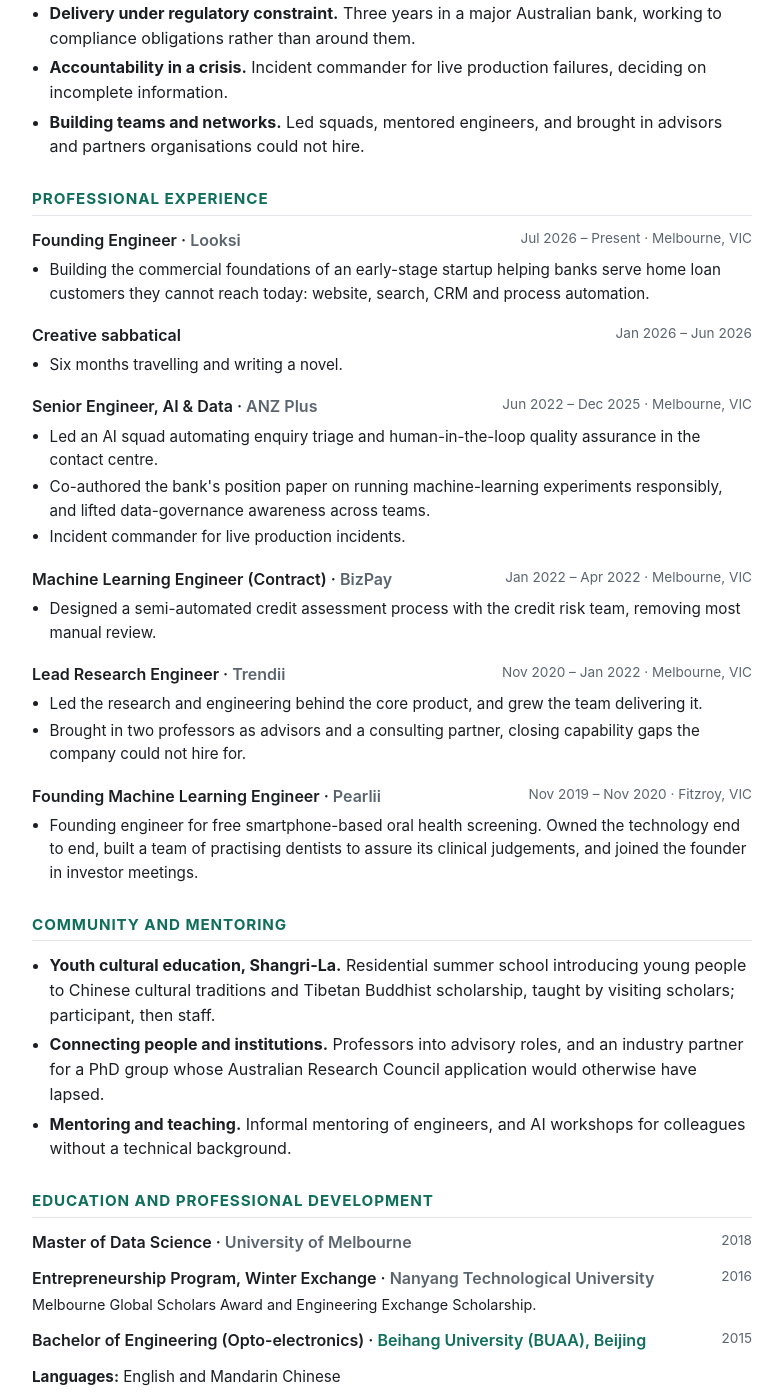
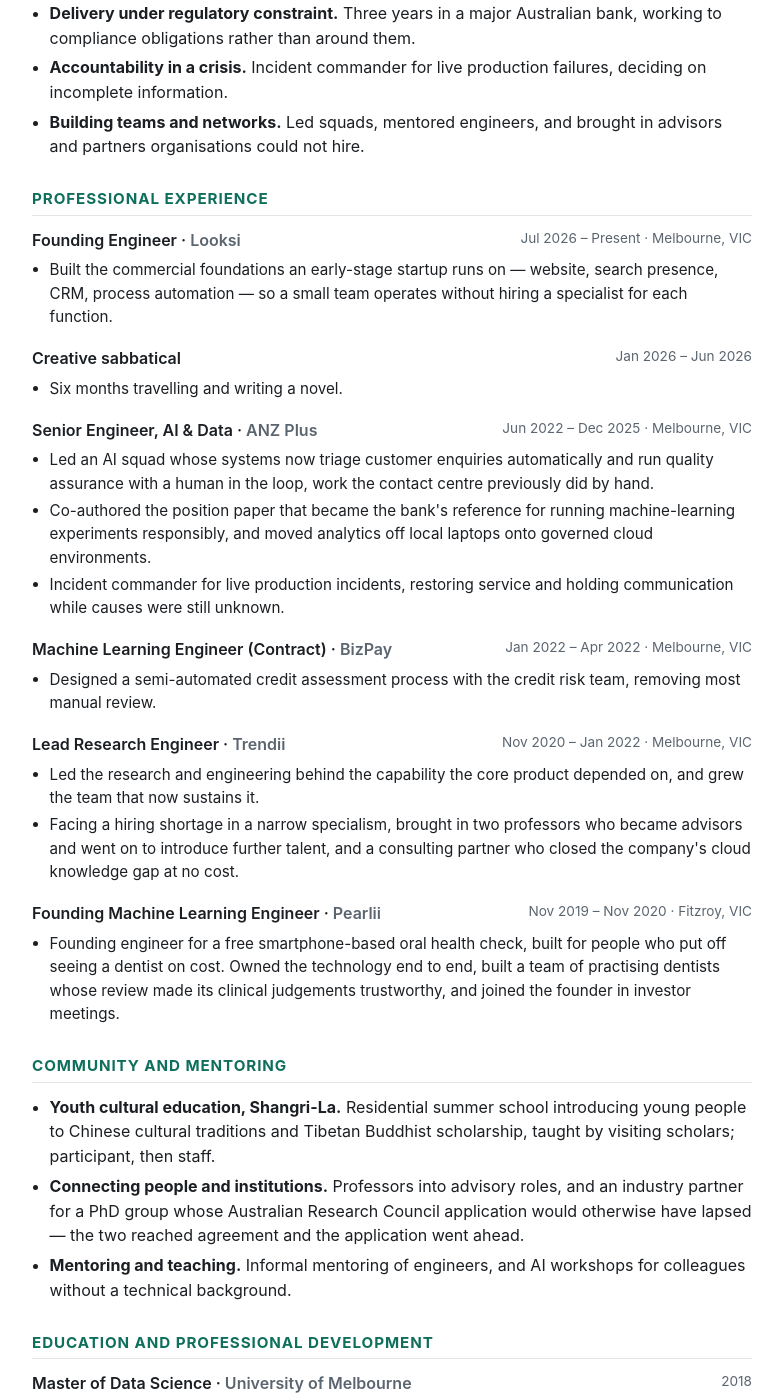
Before and after one commit to ruodingt/ruodingt.github.io, a Jekyll site: the page built from cv/index.md, in a window 1280 px wide and 1400 px high, scrolled down 789 px. Shown: the whole window, without its empty margins (248-1031 px from the left). Built offline with Jekyll 4.4.1, drawn with Linux system fonts in a browser that asks for light colours.

Commit message:
Rewrite experience bullets to land on outcomes, not activities
Each bullet now says what changed, drawn from the detail in the essay
answers: the advisors introduced further talent, the consulting partner
closed the cloud gap at no cost, the ARC application went ahead, the
contact centre no longer does triage by hand, analytics moved off local
laptops.

Co-Authored-By: Claude Opus 5 (1M context) <noreply@anthropic.com>

```diff
--- a/_data/cv.yml
+++ b/_data/cv.yml
@@ -28,7 +28,7 @@ experience:
     dates: "Jul 2026 &ndash; Present"
     location: "Melbourne, VIC"
     achievements:
-      - "Building the commercial foundations of an early-stage startup helping banks serve home loan customers they cannot reach today: website, search, CRM and process automation."
+      - "Built the commercial foundations an early-stage startup runs on &mdash; website, search presence, CRM, process automation &mdash; so a small team operates without hiring a specialist for each function."
   - title: "Creative sabbatical"
     dates: "Jan 2026 &ndash; Jun 2026"
     achievements:
@@ -38,9 +38,9 @@ experience:
     dates: "Jun 2022 &ndash; Dec 2025"
     location: "Melbourne, VIC"
     achievements:
-      - "Led an AI squad automating enquiry triage and human-in-the-loop quality assurance in the contact centre."
-      - "Co-authored the bank's position paper on running machine-learning experiments responsibly, and lifted data-governance awareness across teams."
-      - "Incident commander for live production incidents."
+      - "Led an AI squad whose systems now triage customer enquiries automatically and run quality assurance with a human in the loop, work the contact centre previously did by hand."
+      - "Co-authored the position paper that became the bank's reference for running machine-learning experiments responsibly, and moved analytics off local laptops onto governed cloud environments."
+      - "Incident commander for live production incidents, restoring service and holding communication while causes were still unknown."
   - company: "BizPay"
     title: "Machine Learning Engineer (Contract)"
     dates: "Jan 2022 &ndash; Apr 2022"
@@ -52,20 +52,20 @@ experience:
     dates: "Nov 2020 &ndash; Jan 2022"
     location: "Melbourne, VIC"
     achievements:
-      - "Led the research and engineering behind the core product, and grew the team delivering it."
-      - "Brought in two professors as advisors and a consulting partner, closing capability gaps the company could not hire for."
+      - "Led the research and engineering behind the capability the core product depended on, and grew the team that now sustains it."
+      - "Facing a hiring shortage in a narrow specialism, brought in two professors who became advisors and went on to introduce further talent, and a consulting partner who closed the company's cloud knowledge gap at no cost."
   - company: "Pearlii"
     title: "Founding Machine Learning Engineer"
     dates: "Nov 2019 &ndash; Nov 2020"
     location: "Fitzroy, VIC"
     achievements:
-      - "Founding engineer for free smartphone-based oral health screening. Owned the technology end to end, built a team of practising dentists to assure its clinical judgements, and joined the founder in investor meetings."
+      - "Founding engineer for a free smartphone-based oral health check, built for people who put off seeing a dentist on cost. Owned the technology end to end, built a team of practising dentists whose review made its clinical judgements trustworthy, and joined the founder in investor meetings."
 
 community:
   - title: "Youth cultural education, Shangri-La"
     detail: "Residential summer school introducing young people to Chinese cultural traditions and Tibetan Buddhist scholarship, taught by visiting scholars; participant, then staff."
   - title: "Connecting people and institutions"
-    detail: "Professors into advisory roles, and an industry partner for a PhD group whose Australian Research Council application would otherwise have lapsed."
+    detail: "Professors into advisory roles, and an industry partner for a PhD group whose Australian Research Council application would otherwise have lapsed &mdash; the two reached agreement and the application went ahead."
   - title: "Mentoring and teaching"
     detail: "Informal mentoring of engineers, and AI workshops for colleagues without a technical background."
 
```
